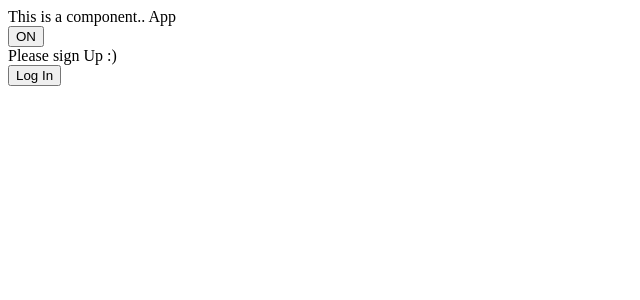
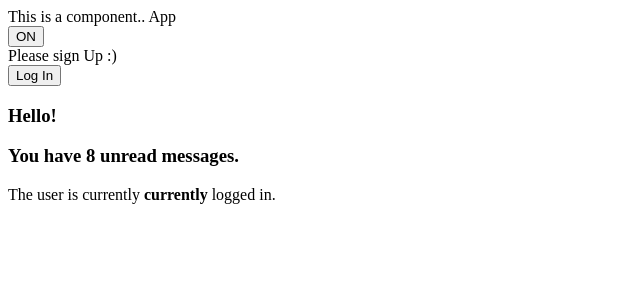
Before and after one commit to Yuvraj2300/react-heb1wj, a React (Create React App) app: page / in a window 1280 px wide. Shown: the top 300 px of the page, without its empty margins (0-640 px from the left). Built offline with nearby package versions, Linux system fonts and the light colour scheme.

Commit message:
More of Conditional Renderinfg

```diff
--- a/App.js
+++ b/App.js
@@ -1,17 +1,24 @@
 import React, { Component } from 'react';
 import Toggle from './components/Toggle';
 import LoginModule from './components/LoginModule';
-
+import Mailbox from './components/Mailbox';
 
 export default class App extends Component {
+  state = {
+    unreadMessages: 8,
+    isLoggedIn  : true
+  };
+
   render() {
     return (
       <React.Fragment>
-      <div>
-      This is a component.. App
+        <div>
+          This is a component.. App
       </div>
-      <Toggle />
-      <LoginModule />
+        <Toggle />
+        <LoginModule />
+        <Mailbox unreadMessages={this.state.unreadMessages}
+        isLoggedIn={this.state.isLoggedIn} />
       </React.Fragment>
     );
   }
--- /dev/null
+++ b/components/Mailbox.js
@@ -0,0 +1,25 @@
+import React, { Component } from 'react';
+
+export default class Mailbox extends Component {
+  render() {
+    const unreadMessages = this.props.unreadMessages;
+    const isLoggedIn  = this.props.isLoggedIn;
+    console.log(unreadMessages)
+    return (
+      <React.Fragment>
+        <div>
+          <h3>Hello!</h3>
+          {unreadMessages > 0 &&
+            <h3>
+              You have {unreadMessages} unread messages.
+          </h3>
+          }
+        </div>
+
+        <div>
+        The user is currently <b>{isLoggedIn ? 'currently':'not'}</b> logged in.
+        </div>
+      </React.Fragment>
+    );
+  }
+}
```
